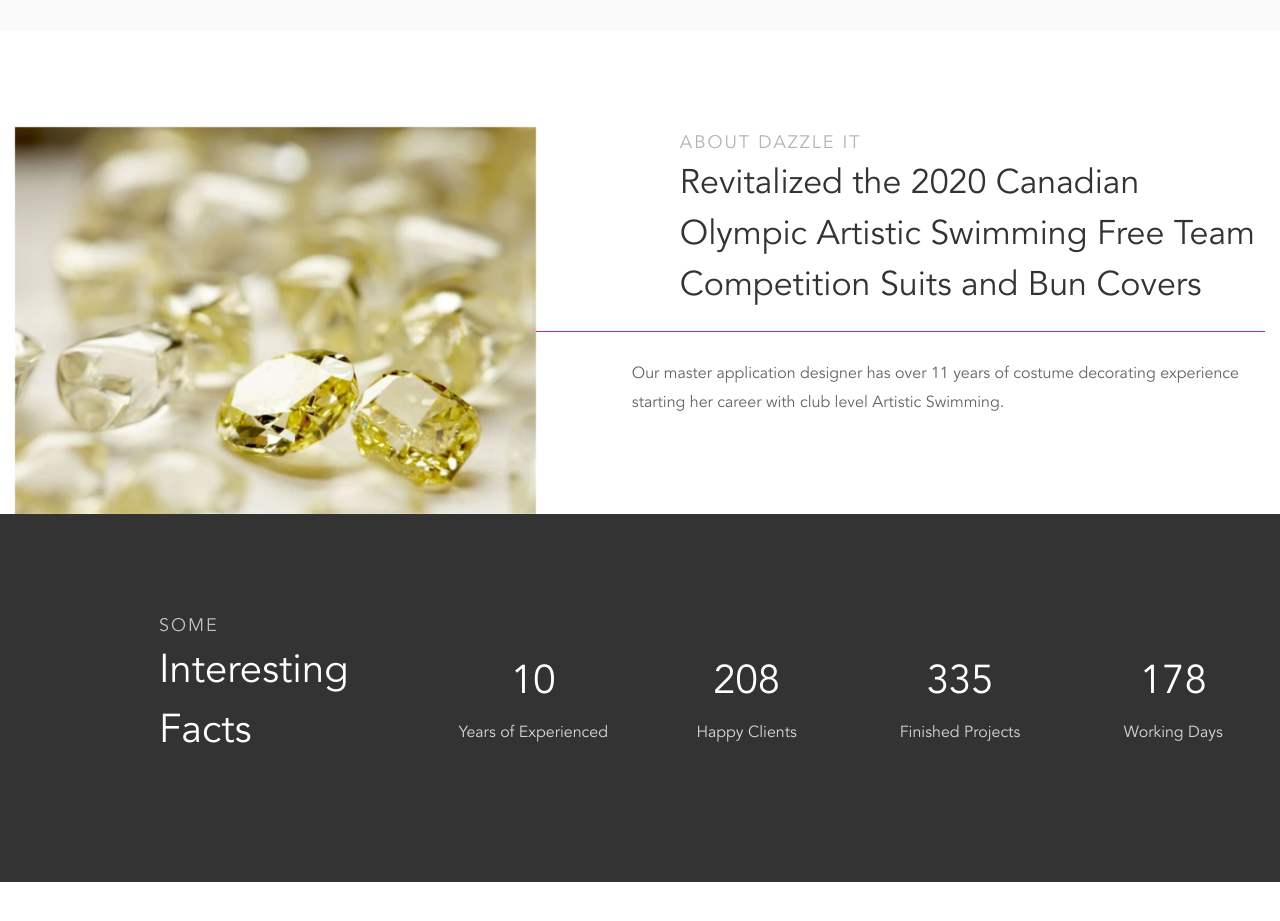
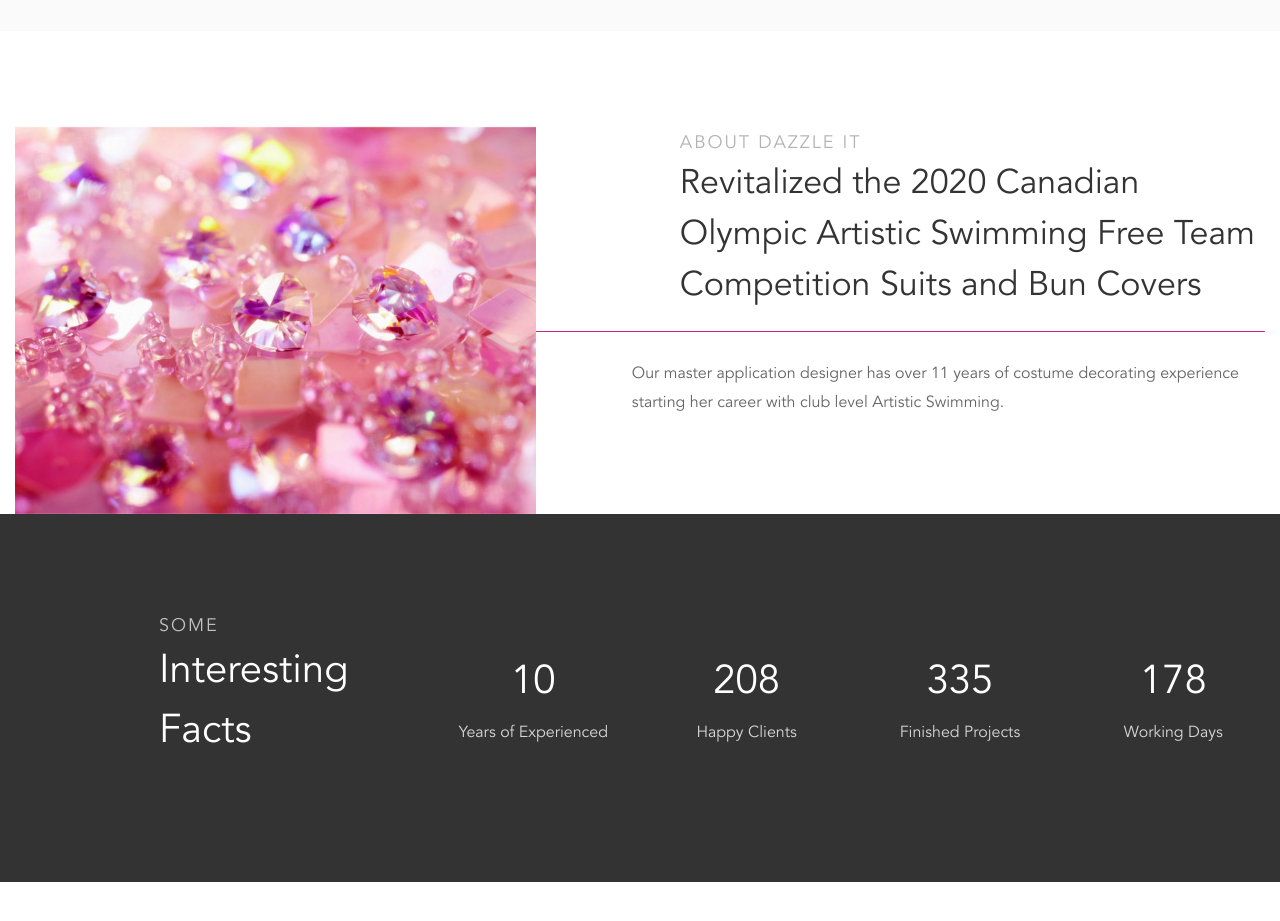
Before and after one commit to clod2008/dazzleIt, a plain HTML site: page index.html in a window 1280 px wide. Shown: the part 1040-1961 px from the top of the page. Drawn offline with Linux system fonts and the light colour scheme; some packages are replaced by stand-ins of ours; no server answers; files whose address does not match are found by name.

Commit message:
DazzleIt 1.3 img

```diff
--- a/index.html
+++ b/index.html
@@ -127,7 +127,7 @@
 		<section id="about" class="ftco-section ftc-no-pb">
 			<div class="container">
 				<div class="row no-gutters">
-					<div class="col-md-5 p-md-5 img img-2" style="background-image: url(images/diam01.webp);">
+					<div class="col-md-5 p-md-5 img img-2" style="background-image: url(images/3.jpg);">
 					</div>
 					<div class="col-md-7 wrap-about pb-md-5 ftco-animate">
 	          <div class="heading-section mb-5 pl-md-5 heading-section-with-line">
```
Also changed, not shown: images/3.jpg (added).
